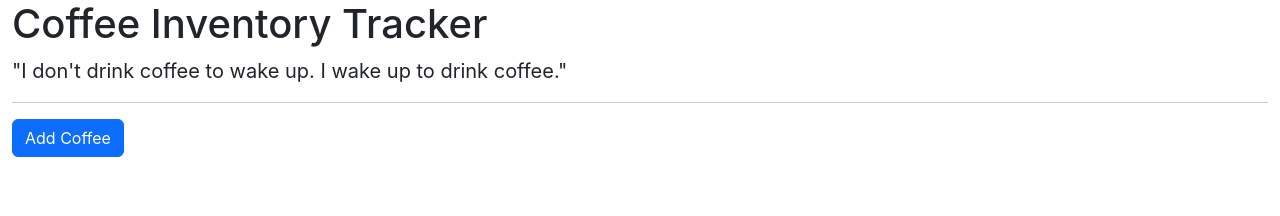
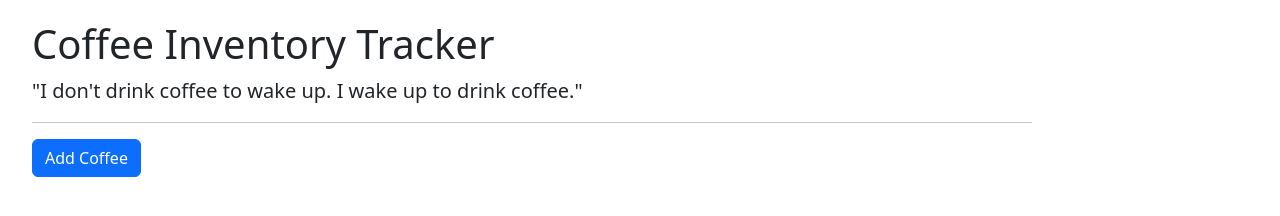
Before and after one commit to gareth-24/inventory-tracker, a React app: page / in a window 1280 px wide. Built offline with nearby package versions, Linux system fonts and the light colour scheme.

Commit message:
add margin to container

```diff
--- a/src/index.css
+++ b/src/index.css
@@ -1,13 +1,5 @@
-body {
-  margin: 0;
-  font-family: -apple-system, BlinkMacSystemFont, 'Segoe UI', 'Roboto', 'Oxygen',
-    'Ubuntu', 'Cantarell', 'Fira Sans', 'Droid Sans', 'Helvetica Neue',
-    sans-serif;
-  -webkit-font-smoothing: antialiased;
-  -moz-osx-font-smoothing: grayscale;
+
+.container-fluid {
+  margin: 20px;
+  width: 80%;
 }
-
-code {
-  font-family: source-code-pro, Menlo, Monaco, Consolas, 'Courier New',
-    monospace;
-}
```
